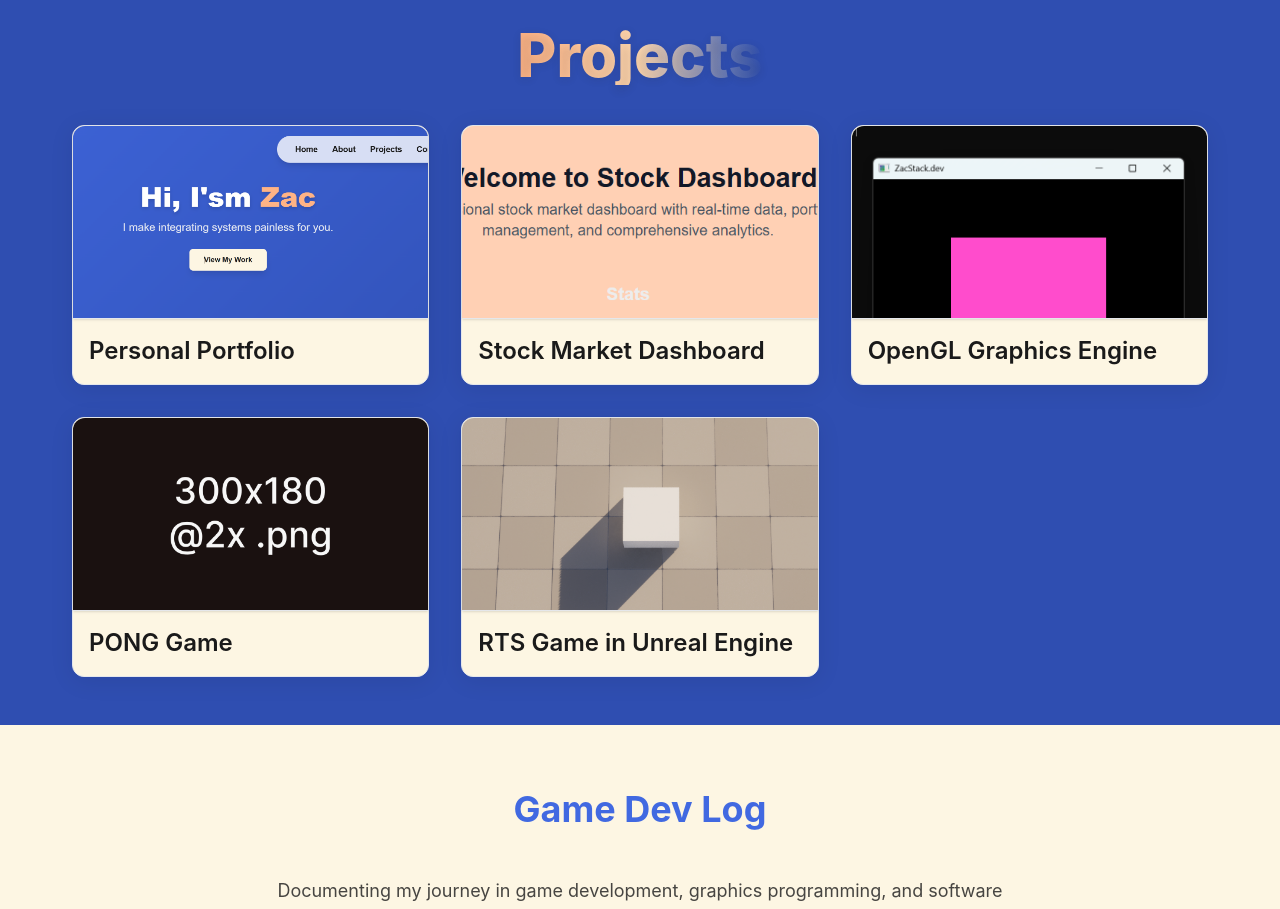
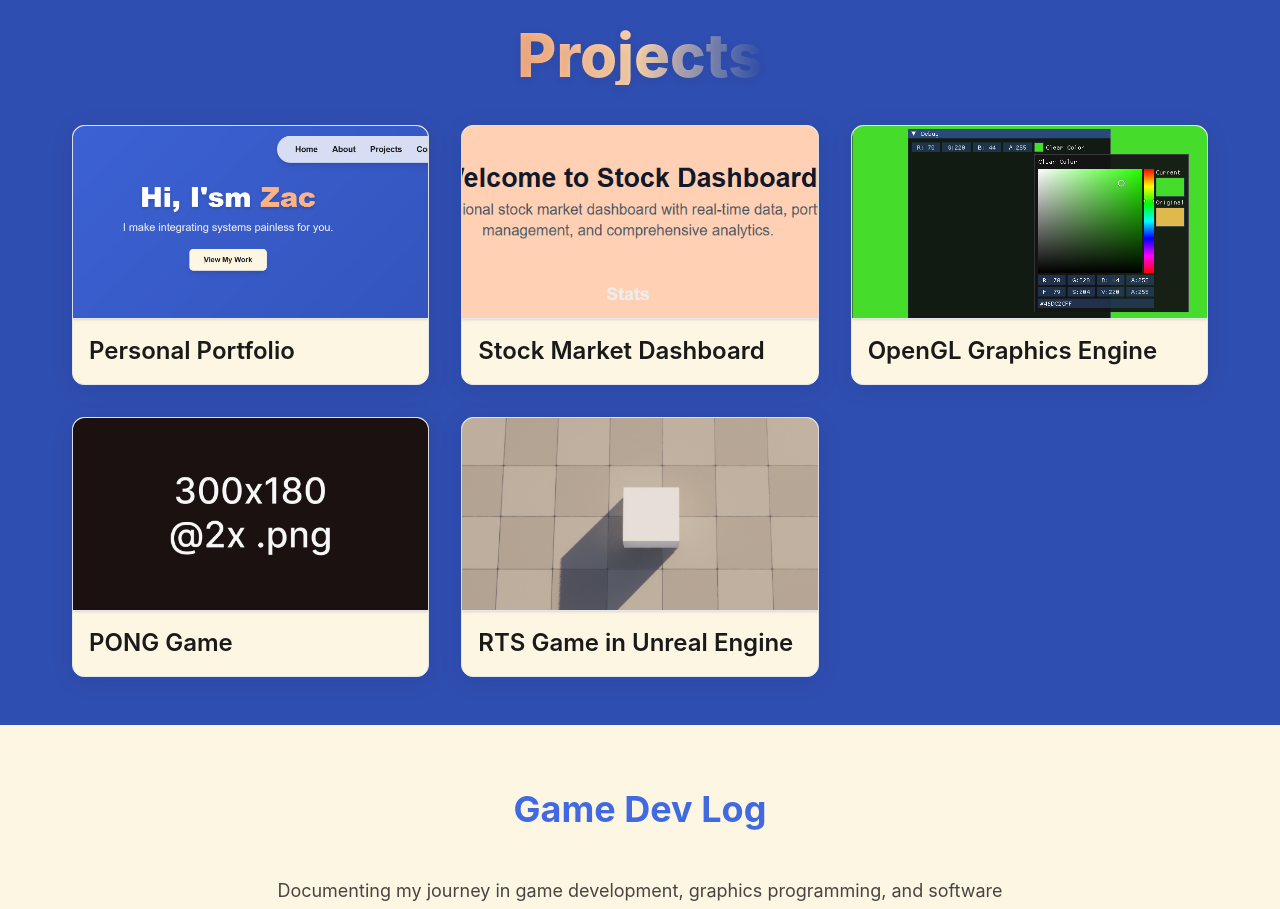
Before and after one commit to henzg/portfolio-redo, a Next.js app in the folder frontend/: page / in a window 1280 px wide. Shown: the part 1120-2029 px from the top of the page. Built offline with nearby package versions, Linux system fonts and the light colour scheme.

Commit message:
updated ogl project pic

```diff
--- a/frontend/src/data/project.ts
+++ b/frontend/src/data/project.ts
@@ -29,7 +29,7 @@ export const projects: Project[] = [
    description: "Learning modern OpenGL techniques for real-time 3D graphics rendering and shader programming.",
    techStack: ["C++", "OpenGL", "GLFW", "GLM"],
    repo: "https://github.com/henzg/LearningOpenGL",
-   image: "/openglproject.png"
+   image: "/openglproject02.png"
   },
   {
    title: "PONG Game",
```
Also changed, not shown: frontend/public/openglproject02.png (added).
